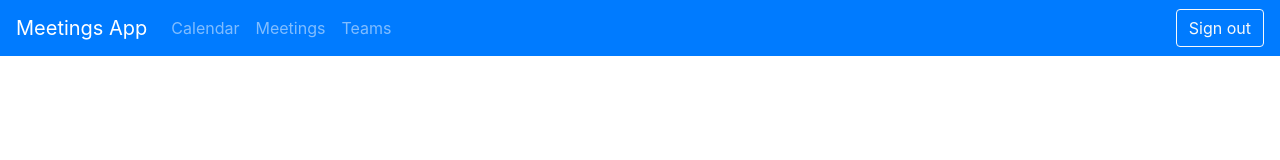
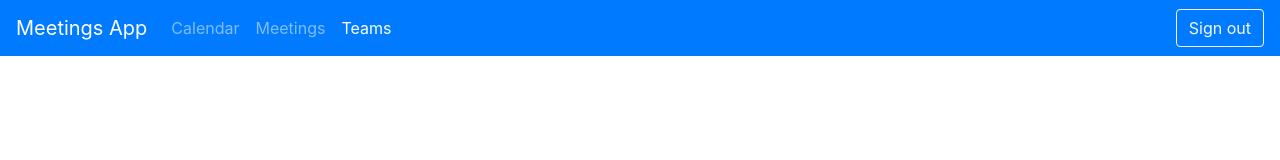
Before and after one commit to grey-life/meetings-app, a React (Create React App) app: page /teams in a window 1280 px wide. Shown: the top 160 px of the page. Built offline with nearby package versions, Linux system fonts and the light colour scheme; sample sign-in values are in the browser's storage.

Commit message:
MT2 11 Setup Admin Navbar (#1)
* Create navitems.json for role based navitems

* Pass new props in Navbar component

Co-authored-by: Varier <Aravind.Varier@team.telstra.com>

```diff
--- a/src/apps/Calendar/index.jsx
+++ b/src/apps/Calendar/index.jsx
@@ -47,7 +47,7 @@ const Calendar = () => {
 
     return (
         <>
-            <Navbar />
+            <Navbar userRole="user" selected="Calendar" />
             <Container>
                 <div className="row d-flex justify-content-center">
                     <SectionHeading title="Calendar" />
--- a/src/apps/Meetings/index.jsx
+++ b/src/apps/Meetings/index.jsx
@@ -22,7 +22,7 @@ const Meetings = () => {
 
     return (
         <>
-            <Navbar />
+            <Navbar userRole="user" selected="Meetings" />
             <Container>
                 <div className="row d-flex justify-content-center">
                     <SectionHeading title="Meetings" />
--- a/src/apps/Teams/index.jsx
+++ b/src/apps/Teams/index.jsx
@@ -5,7 +5,7 @@ import withAuthentication from '../../components/WithAuthenication';
 
 const Teams = () => (
     <>
-        <Navbar />
+        <Navbar userRole="user" selected="Teams" />
         <Container>
             Teams coming soon!
         </Container>
--- a/src/components/Navbar/index.jsx
+++ b/src/components/Navbar/index.jsx
@@ -1,12 +1,15 @@
+/* eslint-disable react/prop-types */
 import React from 'react';
 import { Link, useHistory } from 'react-router-dom';
 import { useDispatch } from 'react-redux';
+import navItems from './navItems.json';
 import { setAuth } from '../../redux/userSlice';
 import { logout } from '../../services/authentication';
 
-const Navbar = () => {
+const Navbar = ({ userRole, selected }) => {
     const history = useHistory();
     const dispatch = useDispatch();
+    const itemList = navItems[userRole];
 
     const handleSignout = () => {
         logout();
@@ -19,15 +22,13 @@ const Navbar = () => {
             <a className="navbar-brand" href="/">Meetings App</a>
             <div className="navbar-collapse collapse">
                 <ul className="navbar-nav">
-                    <li className="nav-item">
-                        <Link className="nav-link" to="/calendar">Calendar</Link>
-                    </li>
-                    <li className="nav-item">
-                        <Link className="nav-link" to="/meetings">Meetings</Link>
-                    </li>
-                    <li className="nav-item">
-                        <Link className="nav-link" to="/teams">Teams</Link>
-                    </li>
+                    {
+                        itemList.map((item) => (
+                            <li key={item.name} className={`nav-item ${(item.name === selected) && 'active'}`}>
+                                <Link className="nav-link" to={item.link}>{item.name}</Link>
+                            </li>
+                        ))
+                    }
                 </ul>
             </div>
             <button
--- /dev/null
+++ b/src/components/Navbar/navItems.json
@@ -0,0 +1,30 @@
+{
+    "user": [
+        {
+            "name": "Calendar",
+            "link": "/calendar"
+        },
+        {
+            "name": "Meetings",
+            "link": "/meetings"
+        },
+        {
+            "name": "Teams",
+            "link": "/teams"
+        }
+    ],
+    "admin": [
+        {
+            "name": "Users",
+            "link": "/admin/users"
+        },
+        {
+            "name": "Meetings",
+            "link": "/admin/meetings"
+        },
+        {
+            "name": "Teams",
+            "link": "/admin/teams"
+        }
+    ]
+}
```
